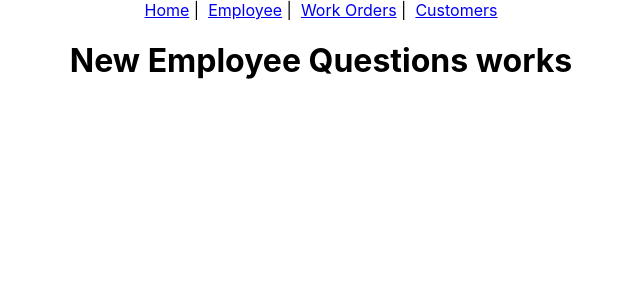
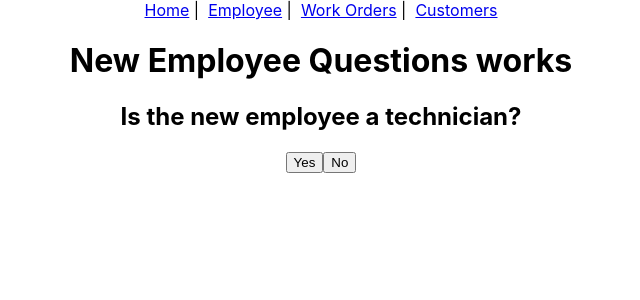
Before and after one commit to PhilipEskins/dispatcher, a React app: page /#/newemployeequestions in a window 1280 px wide. Shown: the top 300 px of the page, without its empty margins (319-959 px from the left). Built offline with nearby package versions, Linux system fonts and the light colour scheme; the HTML template or start-up script is replaced by a standard one.

Commit message:
add NewEmployeeForm component

```diff
--- a/src/App.js
+++ b/src/App.js
@@ -5,7 +5,7 @@ import Navbar from './components/Navbar';
 import Main from './components/dispatchboard/Main';
 import Employee from './components/employee/Employee';
 import NewEmployee from './components/employee/NewEmployee';
-import NewEmployeeQuestions from './components/employee/NewEmployeeQuestions'
+import NewEmployeeQuestions from './components/employee/NewEmployeeQuestions';
 import WorkOrders from './components/workorders/WorkOrders';
 import Customers from './components/customers/Customers';
 import Error404 from './components/Error404';
--- a/src/actions/index.js
+++ b/src/actions/index.js
@@ -11,5 +11,5 @@ export function updateInfo(newInfo) {
     stateInput: newInfo.stateInput,
     zipInput: newInfo.zipInput,
     phoneInput: newInfo.phoneInput,
-  }
+  };
 }
--- a/src/components/employee/NewEmployeeQuestions.jsx
+++ b/src/components/employee/NewEmployeeQuestions.jsx
@@ -1,11 +1,47 @@
 import React from 'react';
 
-function NewEmployeeQuestions() {
-  return(
-    <div>
-      <h1>New Employee Questions works</h1>
-    </div>
-  );
+class NewEmployeeQuestions extends React.Component {
+  constructor(props) {
+    super(props);
+    this.state = {
+      questions: null,
+      currentDisplay: 'question',
+      renderThis: null,
+    };
+    this.display = this.display.bind(this);
+    this.visableOnPage = this.visableOnPage.bind(this);
+  }
+
+  componentWillMount() {
+    this.visableOnPage();
+  }
+
+  display(value) {
+    if (value===true) {
+      this.setState({questions: <p>Yes</p>});
+    } else {
+      this.setState({questions: <p>No</p>});
+    }
+  }
+
+  visableOnPage() {
+    let initialPage = <div><h1>New Employee Questions works</h1>
+      <h2>Is the new employee a technician?</h2>
+      <button type='button' onClick={() => this.display(true)}>Yes</button>
+      <button type='button' onClick={() => this.display(false)}>No</button></div>;
+
+    if (this.state.currentDisplay === 'question') {
+      this.setState({renderThis: initialPage});
+    }
+  }
+
+  render() {
+    return(
+      <div>
+        {this.state.renderThis}
+      </div>
+    );
+  }
 }
 
 export default NewEmployeeQuestions;
--- a/src/components/shared/BasicInfo.jsx
+++ b/src/components/shared/BasicInfo.jsx
@@ -3,6 +3,7 @@ import PropTypes from 'prop-types';
 import { connect } from 'react-redux';
 import { updateInfo } from './../../actions';
 import { Link } from 'react-router-dom';
+import { withRouter } from 'react-router';
 
 function BasicInfo(props) {
 
@@ -25,18 +26,17 @@ function BasicInfo(props) {
       stateInput: _state.value,
       zipInput: _zip.value,
       phoneInput: _phone.value,
-    }
+    };
     dispatch(updateInfo(newInfo));
     pathCheck();
   }
 
   function pathCheck() {
-    if (props.location === '/newemployee') {
-      path = '/newemployeequestions';
+    if (props.location.pathname === '/newemployee') {
+      props.history.push('/newemployeequestions');
     } else {
       console.log(false);
     }
-    console.log(path);
   }
 
   return (
@@ -62,7 +62,8 @@ function BasicInfo(props) {
 
 BasicInfo.propTypes = {
   location: PropTypes.string,
-  dispatch: PropTypes.func
+  dispatch: PropTypes.func,
+  history: PropTypes.string,
 };
 
-export default connect()(BasicInfo);
+export default withRouter(connect()(BasicInfo));
--- a/src/constants/index.js
+++ b/src/constants/index.js
@@ -4,4 +4,4 @@ import { initialState } from './initial-state';
 export default {
   type,
   initialState,
-}
+};
--- a/src/constants/initial-state.js
+++ b/src/constants/initial-state.js
@@ -6,4 +6,4 @@ export const initialState = {
   stateInput: '',
   zipInput: '',
   phoneInput: '',
-}
+};
--- a/src/reducers/index.js
+++ b/src/reducers/index.js
@@ -2,7 +2,7 @@ import constants from './../constants';
 const { type, initialState } = constants;
 
 export default (state = initialState, action) => {
-  const {firstNameInput, lastNameInput, addressInput, cityInput, stateInput, zipInput, phoneInput} = action
+  const {firstNameInput, lastNameInput, addressInput, cityInput, stateInput, zipInput, phoneInput} = action;
   switch(action.type) {
   case type.UPDATE_INFO:
   {let newState = Object.assign({}, state, {
@@ -13,9 +13,9 @@ export default (state = initialState, action) => {
     stateInput,
     zipInput,
     phoneInput,
-  })
+  });
   return newState;}
   default:
     return state;
   }
-}
+};
```
Also changed, not shown: src/components/employee/NewEmployeeForm.jsx (added, +14 -0 lines), 1 other file (tests, documents, lock files or other folders).
